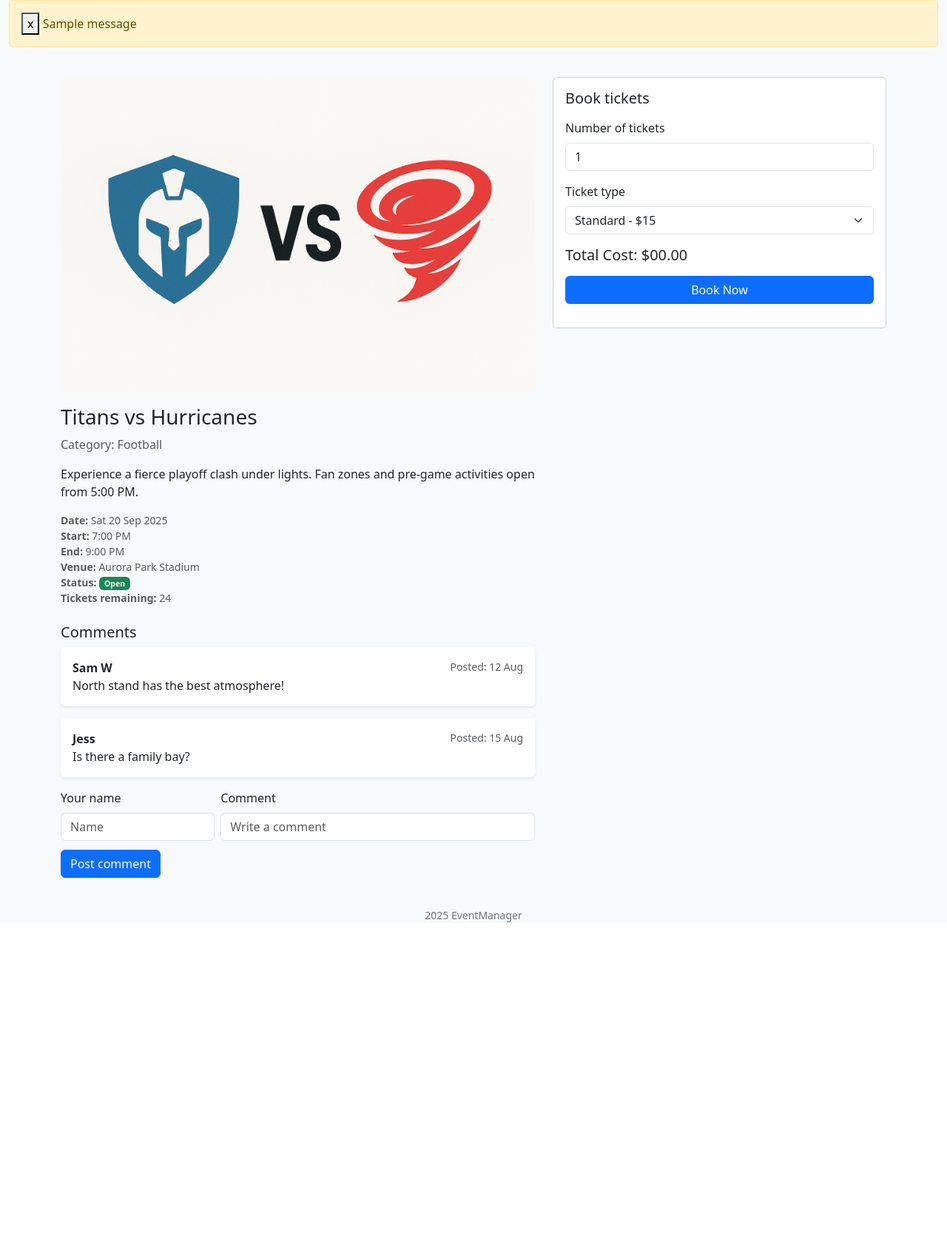
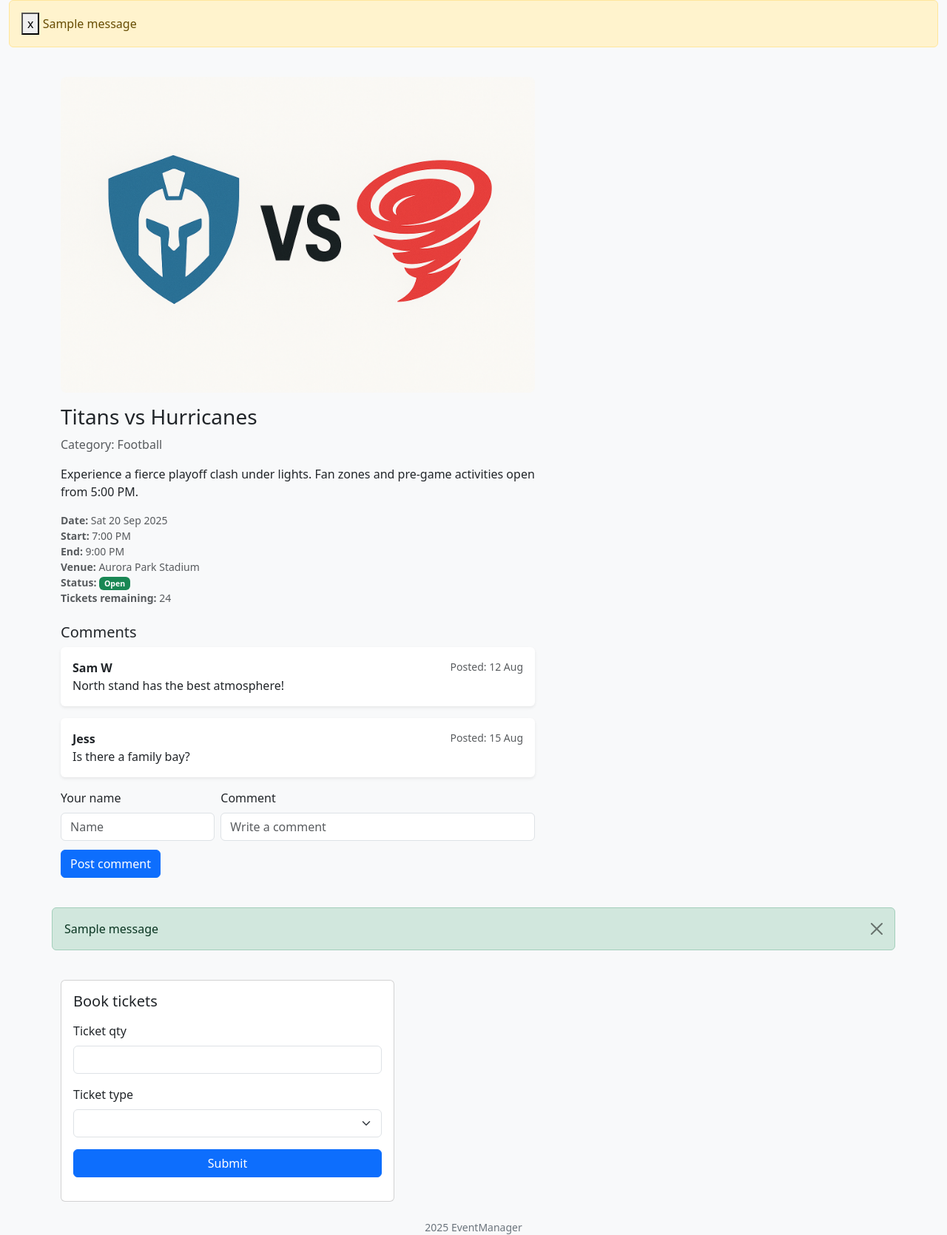
Before and after one commit to vinnie-everton/iab207-at2, a Flask app: template a2_starter_code/projectfile/website/templates/event.html in a window 1280 px wide. Shown: the part 56-1726 px from the top of the page at 74% size. Before the commit the page ends 1303 px from the top, so only its background shows below. Run offline with Flask 3, Linux system fonts and the light colour scheme; the template is opened without the code that fills it, so the values that code supplies are empty, except form fields; tables that the repository leaves empty hold one stand-in row (values such as "Sample post"); one stand-in notice (Sample message) is shown; form fields are guessed from the names that the template uses; some libraries are stand-ins or nearby versions.

Commit message:
Enhance event.html with flash messages, jinja for booking form
Updated the event template to include flash messages and form handling.

```diff
--- a/a2_starter_code/projectfile/website/templates/event.html
+++ b/a2_starter_code/projectfile/website/templates/event.html
@@ -61,27 +61,32 @@
           </section>
         </div>
 
+        {% with messages = get_flashed_messages(with_categories=true) %}
+          {% if messages %}
+            {% for category, message in messages %}
+              <div class="alert alert-{{ category }} alert-dismissible fade show" role="alert">
+                {{ message }}
+                <button type="button" class="btn-close" data-bs-dismiss="alert" aria-label="Close"></button>
+              </div>
+            {% endfor %}
+          {% endif %}
+        {% endwith %}
         <div class="col-lg-5">
           <div class="card">
             <div class="card-body">
               <h2 class="h5 mb-3">Book tickets</h2>
-              <form>
+              <form method="POST">
+                {{booking_form.hidden_tag() }}
                 <div class="mb-3">
-                  <label for="ticketQty" class="form-label">Number of tickets</label>
-                  <input type="number" min="1" max="10" value="1" id="ticketQty" class="form-control">
+                  {{booking_form.ticketQty.label(class="form-label")}}
+                  {{booking_form.ticketQty(class="form-control")}}
                 </div>
+
                 <div class="mb-3">
-                  <label for="ticketType" class="form-label">Ticket type</label>
-                  <select id="ticketType" class="form-select">
-                    <option>Standard - $15</option>
-                    <option>Premium - $30</option>
-                    <option>Family - $50</option>
-                  </select>
+                  {{booking_form.ticketType.label(class="form-label")}}
+                  {{booking_form.ticketType(class="form-select")}}
                 </div>
-                <div class="mb-3">
-                  <h3 class="h5 mb-3">Total Cost: $00.00</h3>
-                </div>
-                <button class="btn btn-primary w-100" type="button">Book Now</button>
+                {{booking_form.submit(class="btn btn-primary w-100")}}
               </form>
             </div>
           </div>
```
